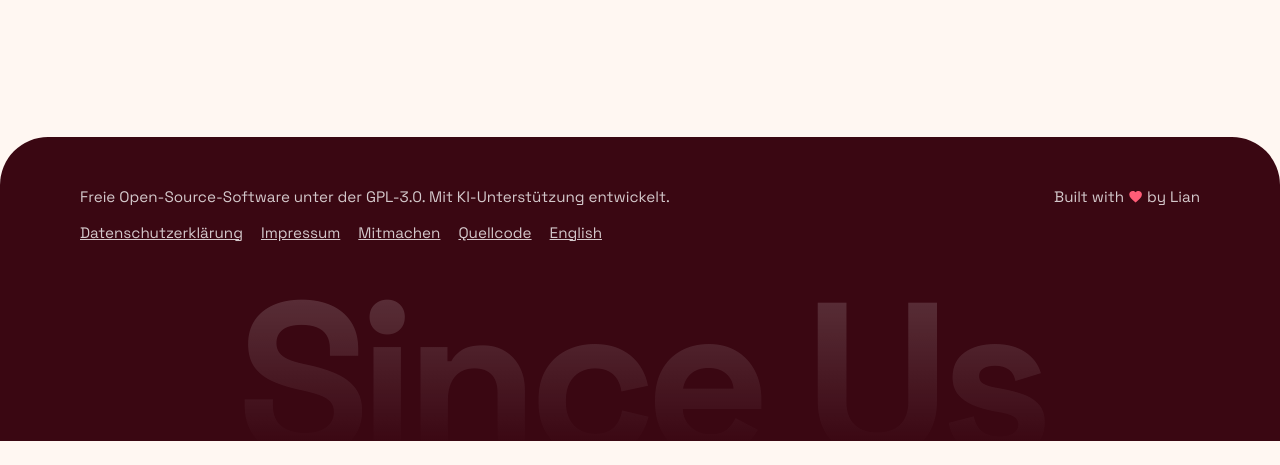
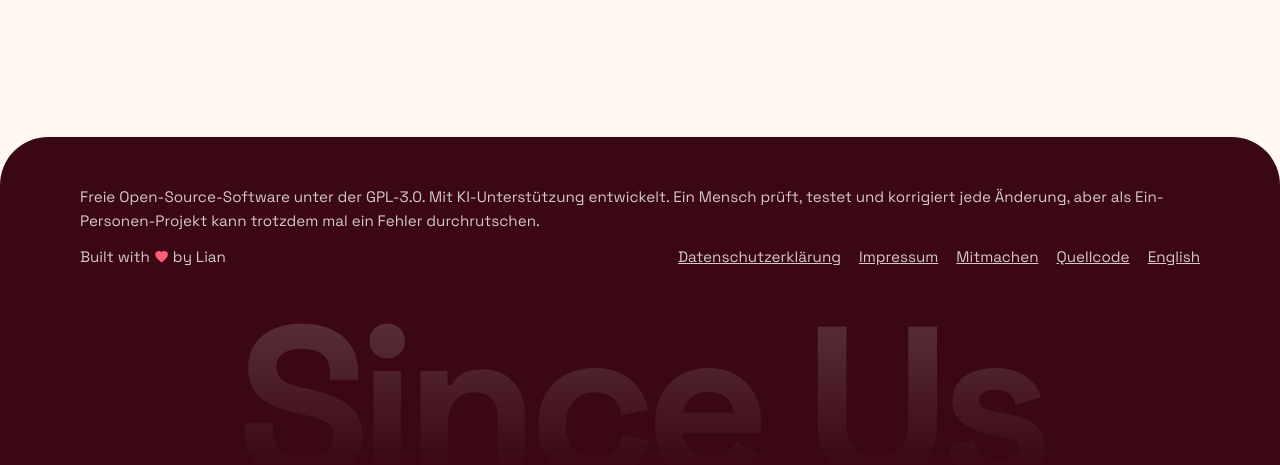
Before and after one commit to DerDieDasLian/sinceus, a plain HTML site: page docs/index-de.html in a window 1280 px wide. Shown: the part 6997-7462 px from the top of the page. Before the commit the page ends 7438 px from the top, so only its background shows below. Drawn offline with Linux system fonts and the light colour scheme.

Commit message:
KI-Hinweis in README und Website genauer: Mensch prüft jede Änderung, Fehler können trotzdem durchrutschen

```diff
--- a/docs/index-de.html
+++ b/docs/index-de.html
@@ -141,7 +141,7 @@
 
 <footer>
   <div class="wrap">
-    <span>Freie Open-Source-Software unter der GPL-3.0. Mit KI-Unterstützung entwickelt.</span>
+    <span>Freie Open-Source-Software unter der GPL-3.0. Mit KI-Unterstützung entwickelt. Ein Mensch prüft, testet und korrigiert jede Änderung, aber als Ein-Personen-Projekt kann trotzdem mal ein Fehler durchrutschen.</span>
     <span class="credit">Built with <svg class="heart" viewBox="0 0 24 24" role="img" aria-label="Liebe"><path d="M12 21.35l-1.45-1.32C5.4 15.36 2 12.28 2 8.5 2 5.42 4.42 3 7.5 3c1.74 0 3.41.81 4.5 2.09C13.09 3.81 14.76 3 16.5 3 19.58 3 22 5.42 22 8.5c0 3.78-3.4 6.86-8.55 11.54L12 21.35z"/></svg> by Lian</span>
     <span class="links"><a href="privacy-de.html">Datenschutzerklärung</a><a href="impressum.html">Impressum</a><a href="#help">Mitmachen</a><a href="https://github.com/DerDieDasLian/sinceus">Quellcode</a><a href="index.html">English</a></span>
   </div>
```
Also changed, not shown: docs/index.html (+1 -1 lines), 1 other file.
